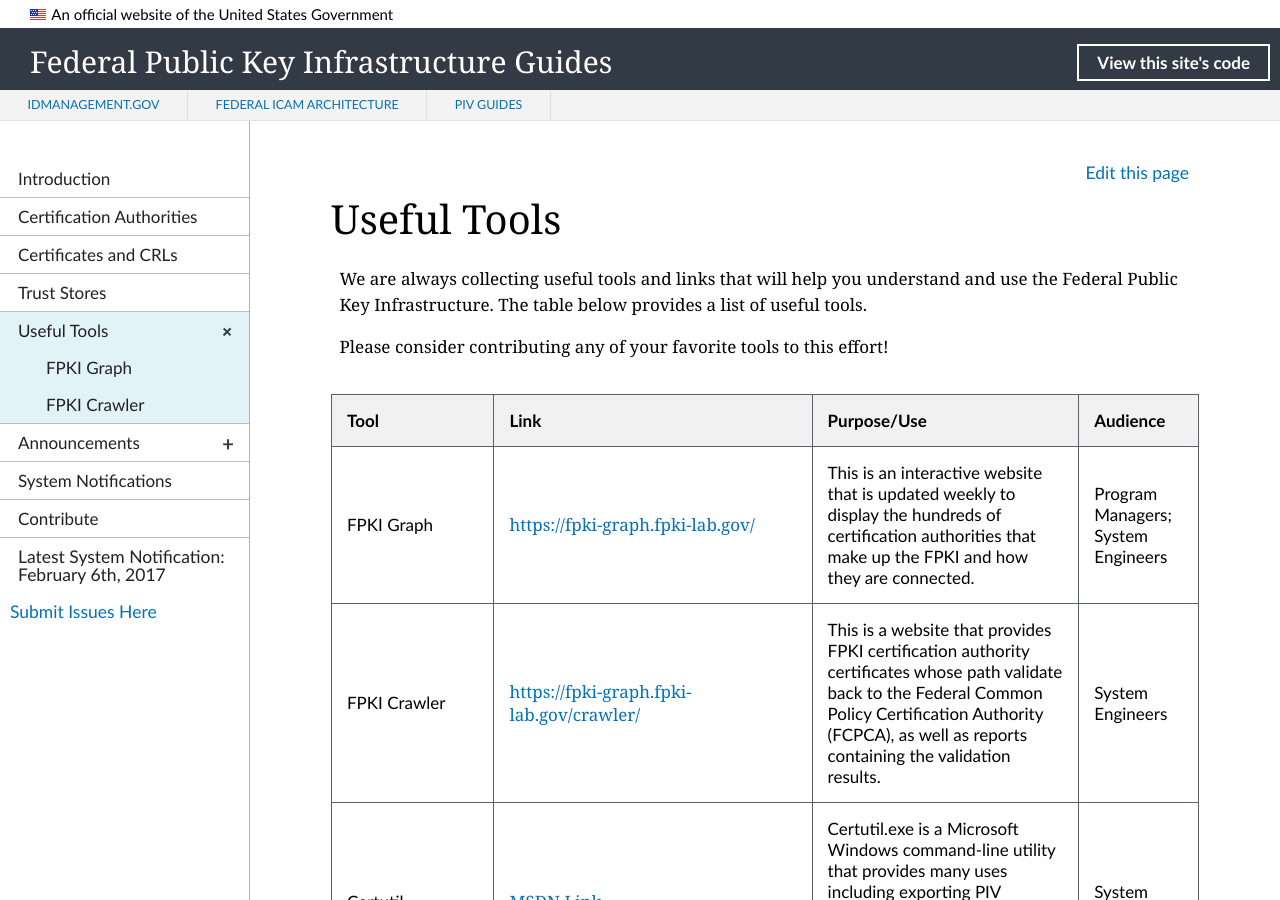
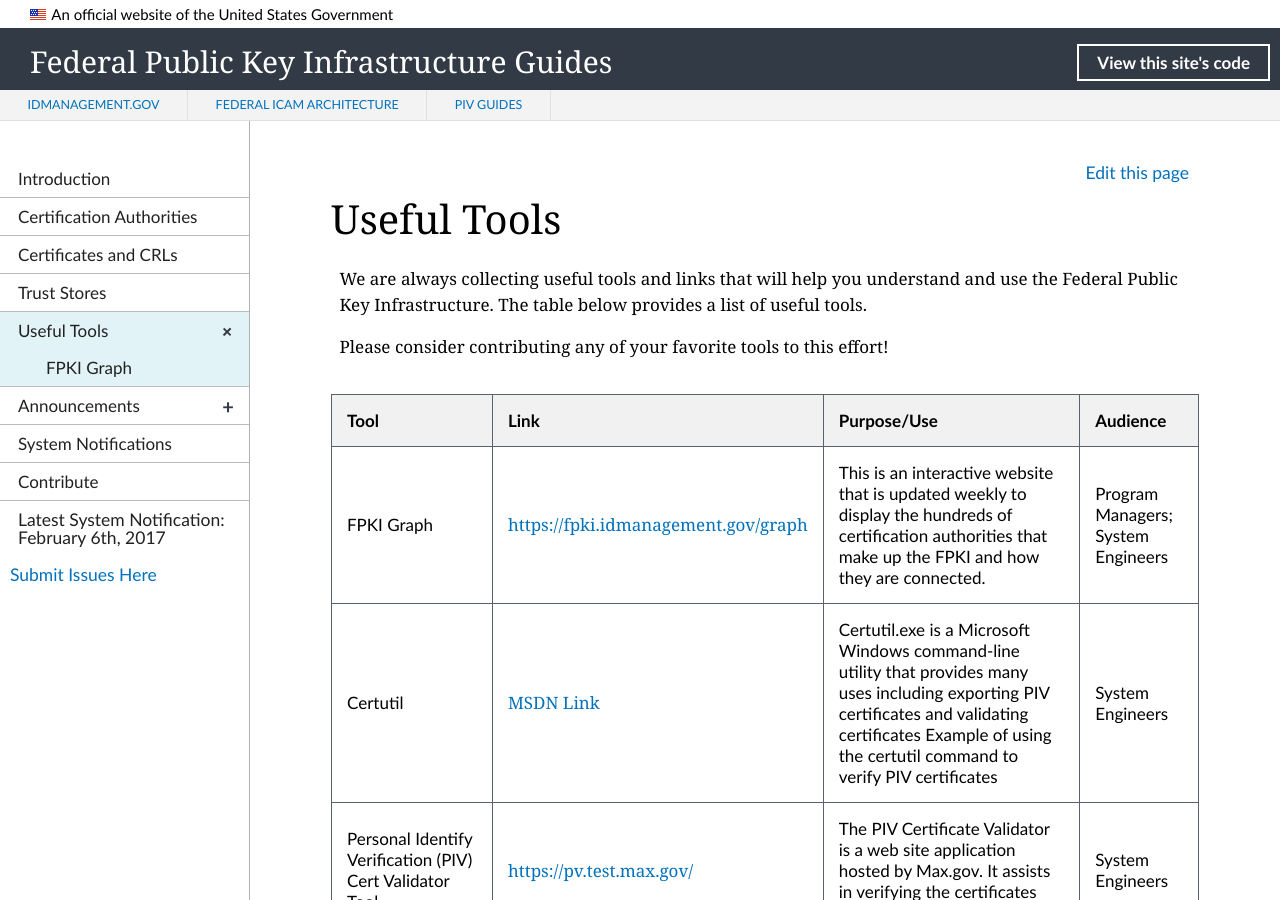
Before and after one commit to GSA/fpki-guides, a Jekyll site: the page built from _tools/0_index.md, in a window 1280 px wide and 900 px high. Built offline with Jekyll 4.4.1, drawn with Linux system fonts in a browser that asks for light colours; nearby versions of some CDN libraries; library files that are not in the unit come from our copies.

Commit message:
Modified graph links

```diff
--- a/_tools/0_index.md
+++ b/_tools/0_index.md
@@ -11,8 +11,7 @@
 
 **Tool** | **Link** | **Purpose/Use** | **Audience**
 --- | --- | --- | ---
-FPKI Graph | [https://fpki-graph.fpki-lab.gov/](https://fpki-graph.fpki-lab.gov/){:target="_blank"} | This is an interactive website that is updated weekly to display the hundreds of certification authorities that make up the FPKI and how they are connected. | Program Managers; System Engineers
-FPKI Crawler  | [https://fpki-graph.fpki-lab.gov/crawler/](https://fpki-graph.fpki-lab.gov/crawler/){:target="_blank"} |  This is a website that provides FPKI certification authority certificates whose path validate back to the Federal Common Policy Certification Authority (FCPCA), as well as reports containing the validation results. | System Engineers
+FPKI Graph | [https://fpki.idmanagement.gov/graph](../graph){:target="_blank"} | This is an interactive website that is updated weekly to display the hundreds of certification authorities that make up the FPKI and how they are connected. | Program Managers; System Engineers
 Certutil | [MSDN Link](https://technet.microsoft.com/en-us/library/cc732443(v=ws.11).aspx){:target="_blank"} |  Certutil.exe is a Microsoft Windows command-line utility that provides many uses including exporting PIV certificates and validating certificates Example of using the certutil command to verify PIV certificates |  System Engineers
 Personal Identify Verification (PIV) Cert Validator Tool | [https://pv.test.max.gov/](https://pv.test.max.gov/){:target="_blank"} | The PIV Certificate Validator is a web site application hosted by Max.gov. It assists in verifying the certificates found on a PIV card. | System Engineers
 PKI Interoperability Test Tool (PITT) for Microsoft Windows | [http://pkif.sourceforge.net/pitt.html](http://pkif.sourceforge.net/pitt.html){:target="_blank"} | The PKI Interoperability Test Tool (PITT) is a utility intended for PKI integrators. It allows inspection and troubleshooting of certification path processing for a given PKI using both PKIF and Microsoft CAPI. It’s especially useful for identifying a portion of your PKI that may be causing performance problems. | System Engineers
```
Also changed, not shown: _tools/01_fpki_graph.md (+2 -2 lines), _tools/02_fpki_crawler.md (+1 -1 lines).
